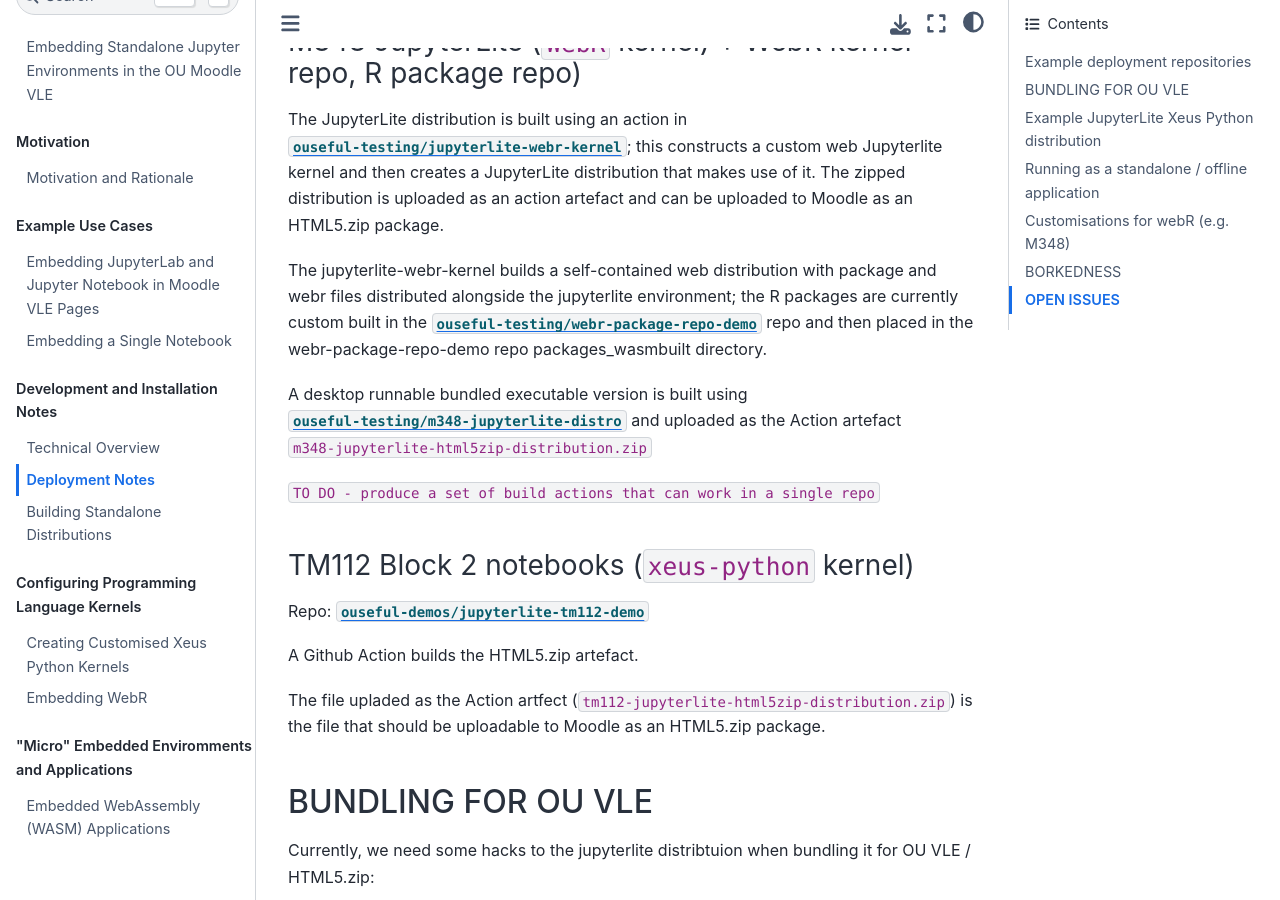
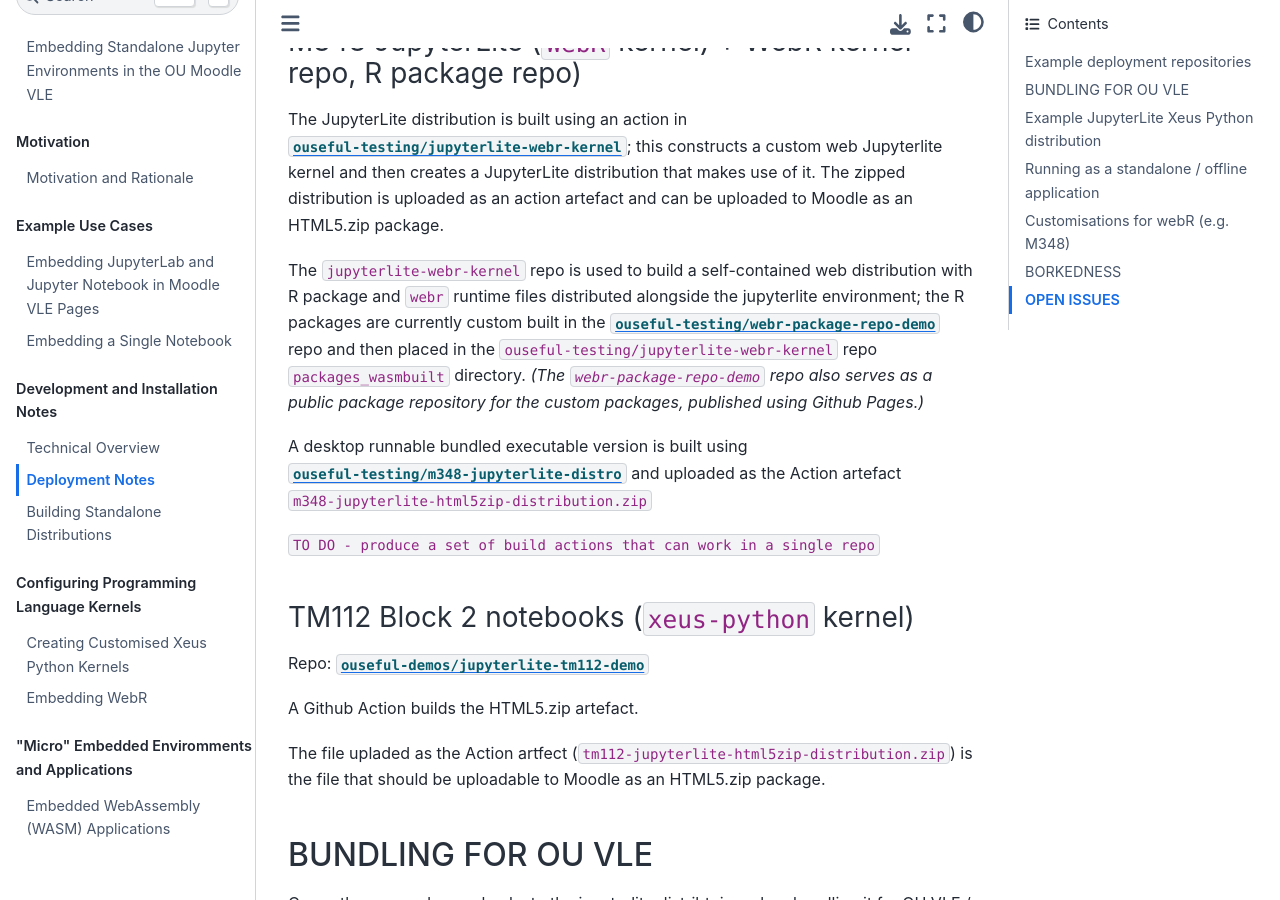
Before and after one commit to OpenComputingLab/jupyterlite_in_moodle_vle, a Jupyter Book: the page built from deployment_notes.md, in a window 1280 px wide and 900 px high, scrolled down 432 px. Built offline with Jupyter Book 1.0.4 settings and Sphinx 7.4.7 and the Sphinx Book theme 1.1.4, drawn with Linux system fonts in a browser that asks for light colours; pages that are not in the unit, such as notebooks, are missing from menus.

Commit message:
Update deployment_notes.md

```diff
--- a/deployment_notes.md
+++ b/deployment_notes.md
@@ -12,7 +12,7 @@
 
 The JupyterLite distribution is built using an action in [`ouseful-testing/jupyterlite-webr-kernel`](https://github.com/ouseful-testing/jupyterlite-webr-kernel); this constructs a custom web Jupyterlite kernel and then creates a JupyterLite distribution that makes use of it. The zipped distribution is uploaded as an action artefact and can be uploaded to Moodle as an HTML5.zip package.
 
-The jupyterlite-webr-kernel builds a self-contained web distribution with package and webr files distributed alongside the jupyterlite environment; the R packages are currently custom built in the [`ouseful-testing/webr-package-repo-demo`](https://github.com/ouseful-testing/webr-package-repo-demo) repo and then placed in the webr-package-repo-demo repo packages_wasmbuilt directory.
+The `jupyterlite-webr-kernel` repo is used to build a self-contained web distribution with R package and `webr` runtime files distributed alongside the jupyterlite environment; the R packages are currently custom built in the [`ouseful-testing/webr-package-repo-demo`](https://github.com/ouseful-testing/webr-package-repo-demo) repo and then placed in the `ouseful-testing/jupyterlite-webr-kernel` repo `packages_wasmbuilt` directory. *(The `webr-package-repo-demo` repo also serves as a public package repository for the custom packages, published using Github Pages.)*
 
 A desktop runnable bundled executable version is built using [`ouseful-testing/m348-jupyterlite-distro`](https://github.com/ouseful-testing/m348-jupyterlite-distro) and uploaded as the Action artefact `m348-jupyterlite-html5zip-distribution.zip`
 
```
